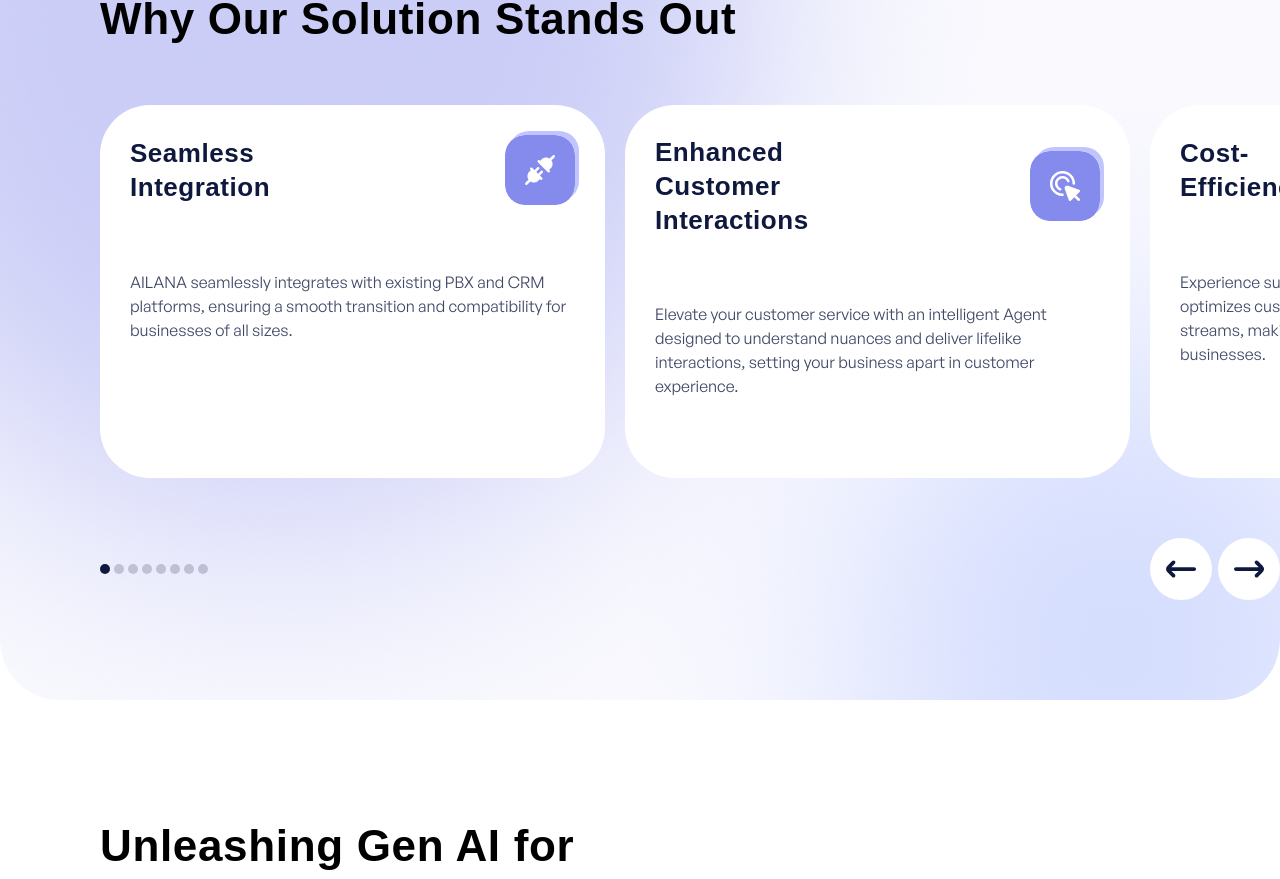
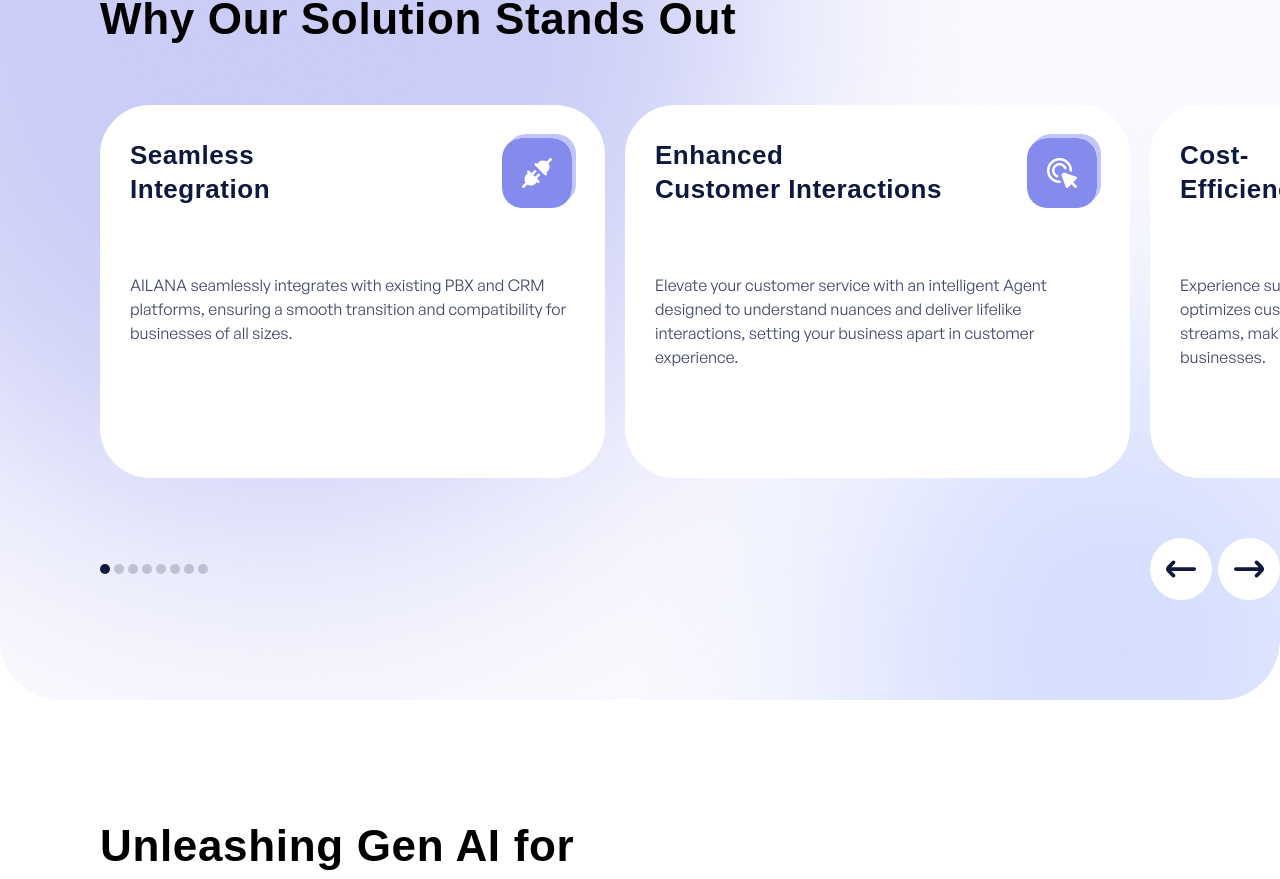
Before and after one commit to MdMuzahid07/AIVA, a Next.js app: page / in a window 1280 px wide. Shown: the part 2076-2955 px from the top of the page. Built offline with nearby package versions, Linux system fonts and the light colour scheme; a web font is replaced by a local one.

Commit message:
slider pixel perfect

```diff
--- a/src/components/home/UnleasingGenAi.tsx
+++ b/src/components/home/UnleasingGenAi.tsx
@@ -21,7 +21,7 @@ const UnleasingGenAi = () => {
                         <div className="w-[36px] md:w-[48px] h-[36px] md:h-[48px] rounded-full bg-white p-[5px] m-[4px] flex justify-center items-center">
                             <span className="hidden md:flex">
                                 <svg xmlns="http://www.w3.org/2000/svg" width="24" height="24" viewBox="0 0 24 24" fill="none">
-                                    <g clip-path="url(#clip0_2061_48)">
+                                    <g clipPath="url(#clip0_2061_48)">
                                         <path d="M18.0278 2.7241H17.564V2.2603C17.564 1.49132 16.9407 0.868896 16.1726 0.868896C15.4046 0.868896 14.7812 1.49132 14.7812 2.2603V2.7241H9.21561V2.2603C9.21561 1.49132 8.59226 0.868896 7.8242 0.868896C7.05615 0.868896 6.4328 1.49132 6.4328 2.2603V2.7241H5.969C3.15651 2.7241 0.867188 5.0125 0.867188 7.82591V18.0295C0.867188 20.843 3.15651 23.1313 5.969 23.1313H18.0278C20.8403 23.1313 23.1296 20.843 23.1296 18.0295V7.82591C23.1296 5.0125 20.8403 2.7241 18.0278 2.7241ZM18.0278 20.3485H5.969C4.68984 20.3485 3.64999 19.3078 3.64999 18.0295V9.21731H20.3468V18.0295C20.3468 19.3078 19.307 20.3485 18.0278 20.3485ZM10.1432 12.4639V14.3191C10.1432 15.0872 9.51986 15.7105 8.7518 15.7105H6.8966C6.12855 15.7105 5.5052 15.0872 5.5052 14.3191V12.4639C5.5052 11.6959 6.12855 11.0725 6.8966 11.0725H8.7518C9.51986 11.0725 10.1432 11.6959 10.1432 12.4639Z" fill="#634AB0" />
                                     </g>
                                     <defs>
@@ -33,7 +33,7 @@ const UnleasingGenAi = () => {
                             </span>
                             <span className="flex md:hidden">
                                 <svg xmlns="http://www.w3.org/2000/svg" width="18" height="18" viewBox="0 0 18 18" fill="none">
-                                    <g clip-path="url(#clip0_2061_638)">
+                                    <g clipPath="url(#clip0_2061_638)">
                                         <path d="M13.5228 2.04301H13.175V1.69516C13.175 1.11843 12.7075 0.651611 12.1314 0.651611C11.5554 0.651611 11.0879 1.11843 11.0879 1.69516V2.04301H6.91366V1.69516C6.91366 1.11843 6.44615 0.651611 5.87011 0.651611C5.29406 0.651611 4.82655 1.11843 4.82655 1.69516V2.04301H4.4787C2.36934 2.04301 0.652344 3.75931 0.652344 5.86937V13.5221C0.652344 15.6322 2.36934 17.3484 4.4787 17.3484H13.5228C15.6322 17.3484 17.3492 15.6322 17.3492 13.5221V5.86937C17.3492 3.75931 15.6322 2.04301 13.5228 2.04301ZM13.5228 15.2613H4.4787C3.51933 15.2613 2.73945 14.4808 2.73945 13.5221V6.91293H15.2621V13.5221C15.2621 14.4808 14.4822 15.2613 13.5228 15.2613ZM7.60936 9.34788V10.7393C7.60936 11.3153 7.14185 11.7828 6.56581 11.7828H5.1744C4.59836 11.7828 4.13085 11.3153 4.13085 10.7393V9.34788C4.13085 8.77184 4.59836 8.30433 5.1744 8.30433H6.56581C7.14185 8.30433 7.60936 8.77184 7.60936 9.34788Z" fill="#634AB0" />
                                     </g>
                                     <defs>
--- a/src/components/home/UnmatchedAdvantages.tsx
+++ b/src/components/home/UnmatchedAdvantages.tsx
@@ -12,7 +12,7 @@ export default function UnmatchedAdvantages() {
             content: "AILANA seamlessly integrates with existing PBX and CRM platforms, ensuring a smooth transition and compatibility for businesses of all sizes."
         },
         {
-            title: "Enhanced <br/> Customer <br/> Interactions",
+            title: "Enhanced <br/> Customer Interactions",
             icon: "/images/home/unmatched-advantages/slider-icons/slider-icon-2.png",
             content: "Elevate your customer service with an intelligent Agent designed to understand nuances and deliver lifelike interactions, setting your business apart in customer experience."
         },
@@ -110,7 +110,7 @@ export default function UnmatchedAdvantages() {
                                             dangerouslySetInnerHTML={{ __html: slide.title }}
                                         />
 
-                                        <div className="w-full max-w-[40px] md:max-w-[70px] h-[40px] md:h-[70px]">
+                                        <div className="w-full mr-[3px] mt-[3px] max-w-[40px] md:max-w-[70px] h-[40px] md:h-[70px]">
                                             <Image
                                                 src={slide.icon}
                                                 width={100}
```
